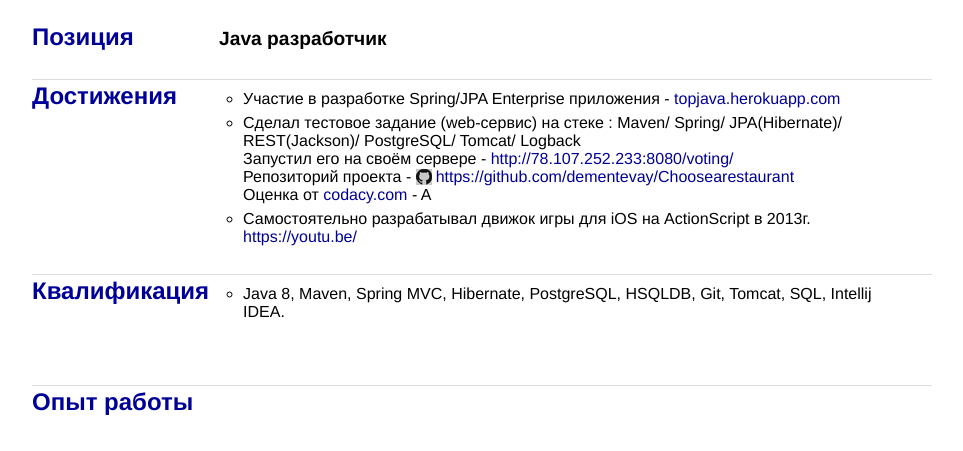
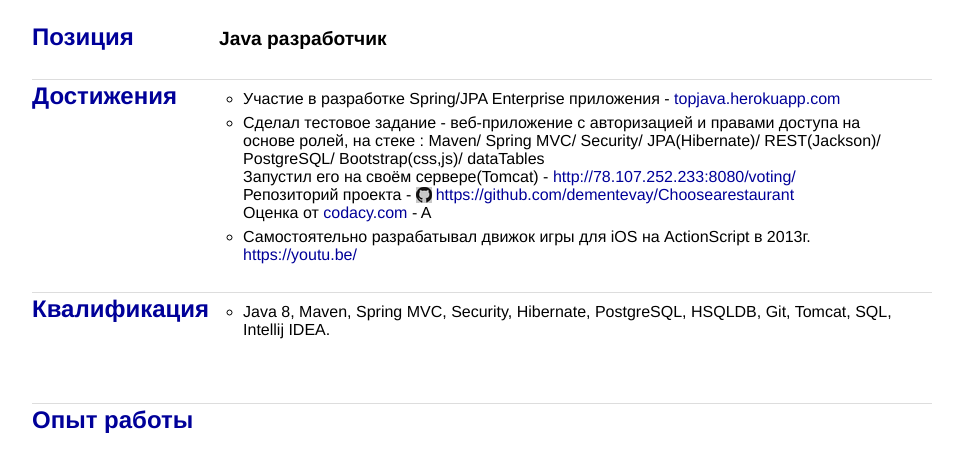
Before and after one commit to dementevay/dementevay.github.io, a plain HTML site: page index.html in a window 1280 px wide. Shown: the part 349-800 px from the top of the page, without its empty margins (158-1121 px from the left). Drawn offline with Linux system fonts and the light colour scheme.

Commit message:
Resume ver1.0.6 add Security, Bootstrap

```diff
--- a/index.html
+++ b/index.html
@@ -57,9 +57,9 @@
                     <td>
                         <ul>
                             <li>Участие в разработке Spring/JPA Enterprise приложения - <a href="https://topjava.herokuapp.com/" target="_blank">topjava.herokuapp.com</a> </li>
-                            <li>Сделал тестовое задание (web-сервис) на стеке :
-                                Maven/ Spring/ JPA(Hibernate)/ REST(Jackson)/ PostgreSQL/ Tomcat/ Logback
-                                <br>Запустил его на своём сервере - <a href="http://78.107.252.233:8080/voting/" target="_blank">http://78.107.252.233:8080/voting/</a>
+                            <li>Сделал тестовое задание - веб-приложение с авторизацией и правами доступа на основе ролей, на стеке :
+                                Maven/ Spring MVC/ Security/ JPA(Hibernate)/ REST(Jackson)/ PostgreSQL/ Bootstrap(css,js)/ dataTables
+                                <br>Запустил его на своём сервере(Tomcat) - <a href="http://78.107.252.233:8080/voting/" target="_blank">http://78.107.252.233:8080/voting/</a>
                                 <br>Репозиторий проекта - <a href="https://github.com/dementevay/Choosearestaurant" target="_blank">https://github.com/dementevay/Choosearestaurant</a>
                                 <br>Оценка от <a href="https://www.codacy.com/app/dementevay/Choosearestaurant?utm_source=github.com&utm_medium=referral&utm_content=dementevay/Choosearestaurant&utm_campaign=Badge_Grade" target="_blank">codacy.com</a>  - A
 
@@ -71,7 +71,7 @@
                     <td><h3><a name="qualification">Квалификация</a></h3></td>
                     <td>
                         <ul>
-                            <li>Java 8, Maven, Spring MVC, Hibernate, PostgreSQL, HSQLDB, Git, Tomcat, SQL, Intellij IDEA.</li>
+                            <li>Java 8, Maven, Spring MVC, Security, Hibernate, PostgreSQL, HSQLDB, Git, Tomcat, SQL, Intellij IDEA.</li>
                         </ul>
                         <br>
                         <br>
```
